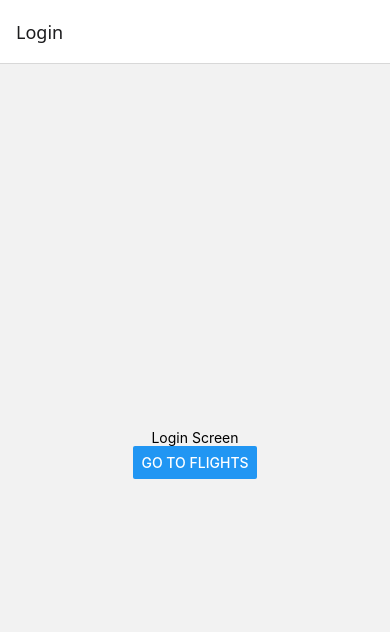
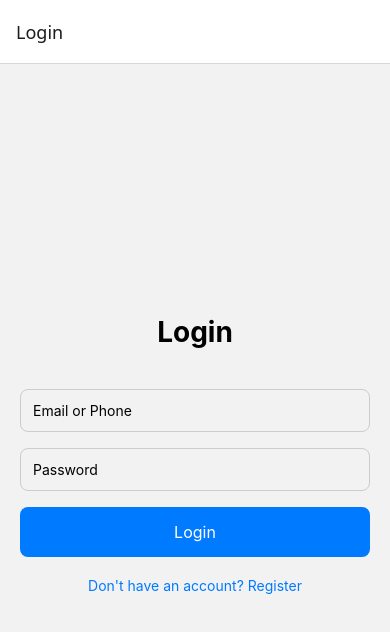
Before and after one commit to sanjaii1/TravelApp, a React Native app: screen /Login in a window 390 px wide. Shown: the top 632 px of the page. Built offline with nearby package versions, Linux system fonts and the light colour scheme.

Commit message:
Implement login functionality in LoginScreen; added email and password inputs, login button, and basic validation with navigation to Flights screen on successful login.

```diff
--- a/src/screens/Auth/LoginScreen.js
+++ b/src/screens/Auth/LoginScreen.js
@@ -1,11 +1,59 @@
-import React from 'react';
-import { View, Text, Button } from 'react-native';
+import React, { useState } from 'react';
+import { View, Text, TextInput, TouchableOpacity, StyleSheet, Alert } from 'react-native';
 
 export default function LoginScreen({ navigation }) {
+  const [email, setEmail] = useState('');
+  const [password, setPassword] = useState('');
+
+  const handleLogin = () => {
+    // Temporary dummy check
+    if (email === 'bsanjay235@gmail.com' && password === '123456') {
+      navigation.navigate('Flights'); // go to Flights screen after login
+    } else {
+      Alert.alert('Login Failed', 'Invalid email or password');
+    }
+  };
+
   return (
-    <View style={{ flex: 1, justifyContent: 'center', alignItems: 'center' }}>
-      <Text>Login Screen</Text>
-      <Button title="Go to Flights" onPress={() => navigation.navigate('Flights')} />
+    <View style={styles.container}>
+      <Text style={styles.title}>Login</Text>
+
+      <TextInput
+        style={styles.input}
+        placeholder="Email or Phone"
+        value={email}
+        onChangeText={setEmail}
+        keyboardType="email-address"
+      />
+
+      <TextInput
+        style={styles.input}
+        placeholder="Password"
+        value={password}
+        secureTextEntry
+        onChangeText={setPassword}
+      />
+
+      <TouchableOpacity style={styles.button} onPress={handleLogin}>
+        <Text style={styles.buttonText}>Login</Text>
+      </TouchableOpacity>
+
+      <TouchableOpacity onPress={() => Alert.alert('Redirect to register screen')}>
+        <Text style={styles.link}>Don't have an account? Register</Text>
+      </TouchableOpacity>
     </View>
   );
 }
+
+const styles = StyleSheet.create({
+  container: { flex: 1, justifyContent: 'center', padding: 20 },
+  title: { fontSize: 28, fontWeight: 'bold', marginBottom: 40, textAlign: 'center' },
+  input: {
+    borderWidth: 1, borderColor: '#ccc', padding: 12, borderRadius: 8, marginBottom: 16,
+  },
+  button: {
+    backgroundColor: '#007AFF', padding: 15, borderRadius: 8, alignItems: 'center',
+  },
+  buttonText: { color: 'white', fontSize: 16 },
+  link: { color: '#007AFF', textAlign: 'center', marginTop: 20 },
+});
```
